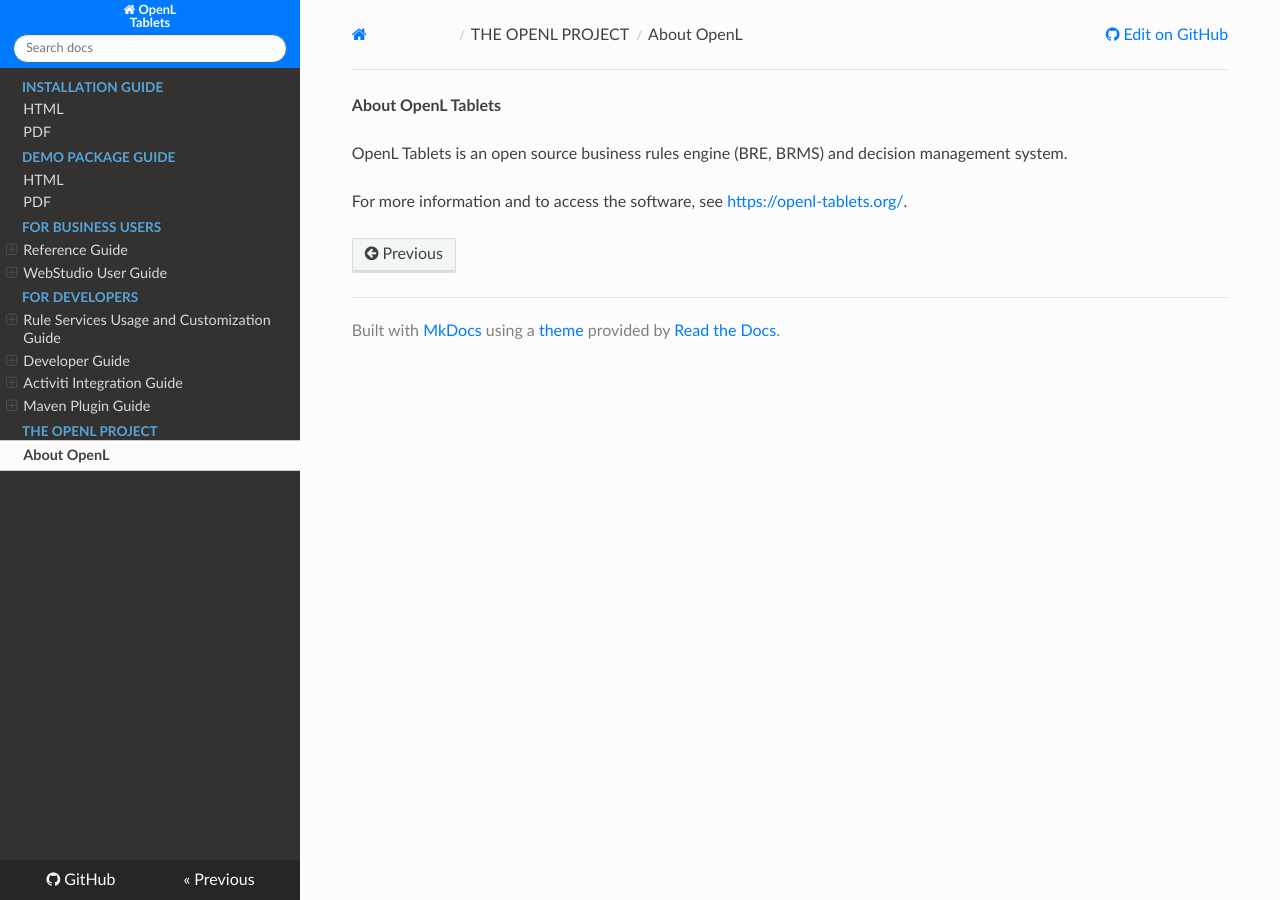
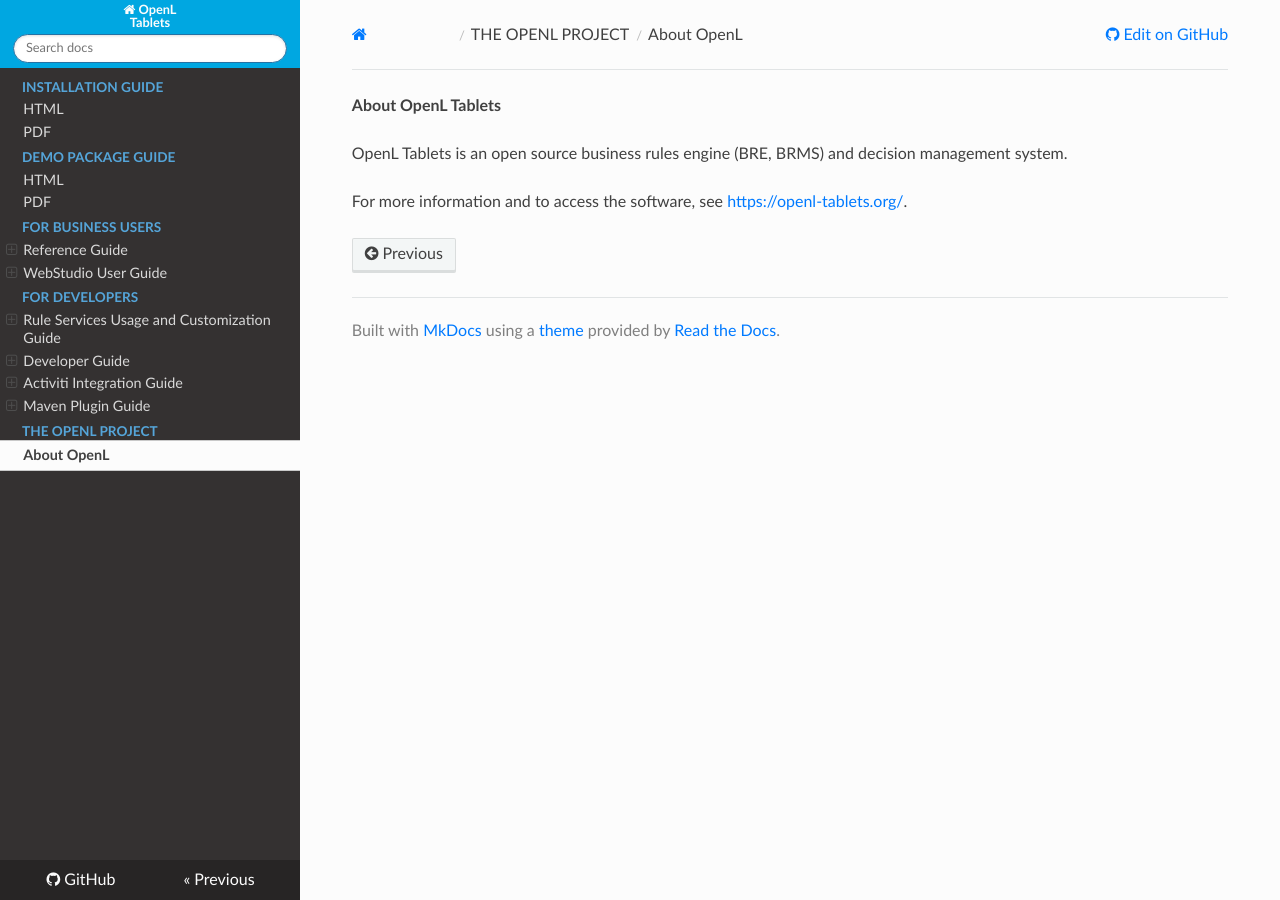
Before and after one commit to agradus/OpenLdocs, an MkDocs documentation site: the page built from docs/about.md, in a window 1280 px wide. Built offline with MkDocs 1.6.1, drawn with Linux system fonts in a browser that asks for light colours; nearby versions of some CDN libraries.

Commit message:
Update extra.css

```diff
--- a/docs/css/extra.css
+++ b/docs/css/extra.css
@@ -18,9 +18,6 @@
   padding: 0px;
   }
 
-.wy-side-nav-search, .wy-nav-top {
-  background: #00a7e1;
-}
 .wy-side-nav-search {
     padding-top: 0px;
     padding-right: .809em;
@@ -64,9 +61,9 @@
     color: #007aff;
 }
 
-/* Artifex blue color for background elements */
+/* Artifex blue color for background elements. Official EIS light blue is #00a7e1*/
 .wy-side-nav-search, .wy-nav-top {
-    background-color: #007aff;
+    background-color: #00a7e1;
 }
 
 /* Accessibility: ensures that the version number is readable against the background color */
```
